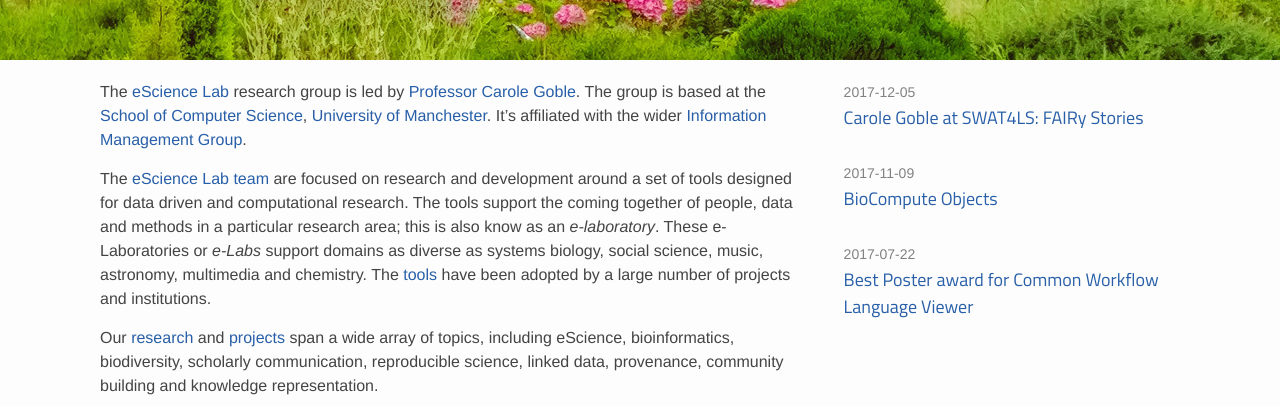
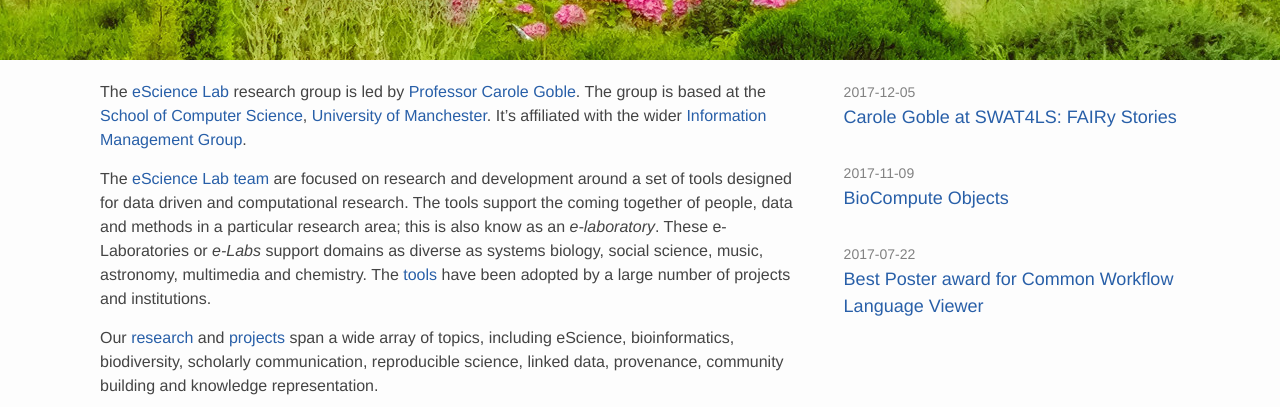
Before and after one commit to eScienceLab/eScienceLab.github.io, a Jekyll site: the page built from index.md, in a window 1280 px wide. Shown: the part 376-783 px from the top of the page. Built offline with Jekyll 4.4.1, drawn with Linux system fonts in a browser that asks for light colours; comment, search, counter and statistics services are not loaded.

Commit message:
Update _layout.scss

```diff
--- a/_sass/_layout.scss
+++ b/_sass/_layout.scss
@@ -202,6 +202,7 @@
 
 .post-link {
     display: block;
+    font-family: $base-font-family;
     font-size: 18px;
 }
 
@@ -276,7 +277,7 @@
     margin-bottom: 20px;
 
     h1 {
-        font-family: 'Titillium Web', sans-serif;
+        font-family: $title-font-family;
         font-size: 80px;
         line-height: 350px;
         color: white;
```
